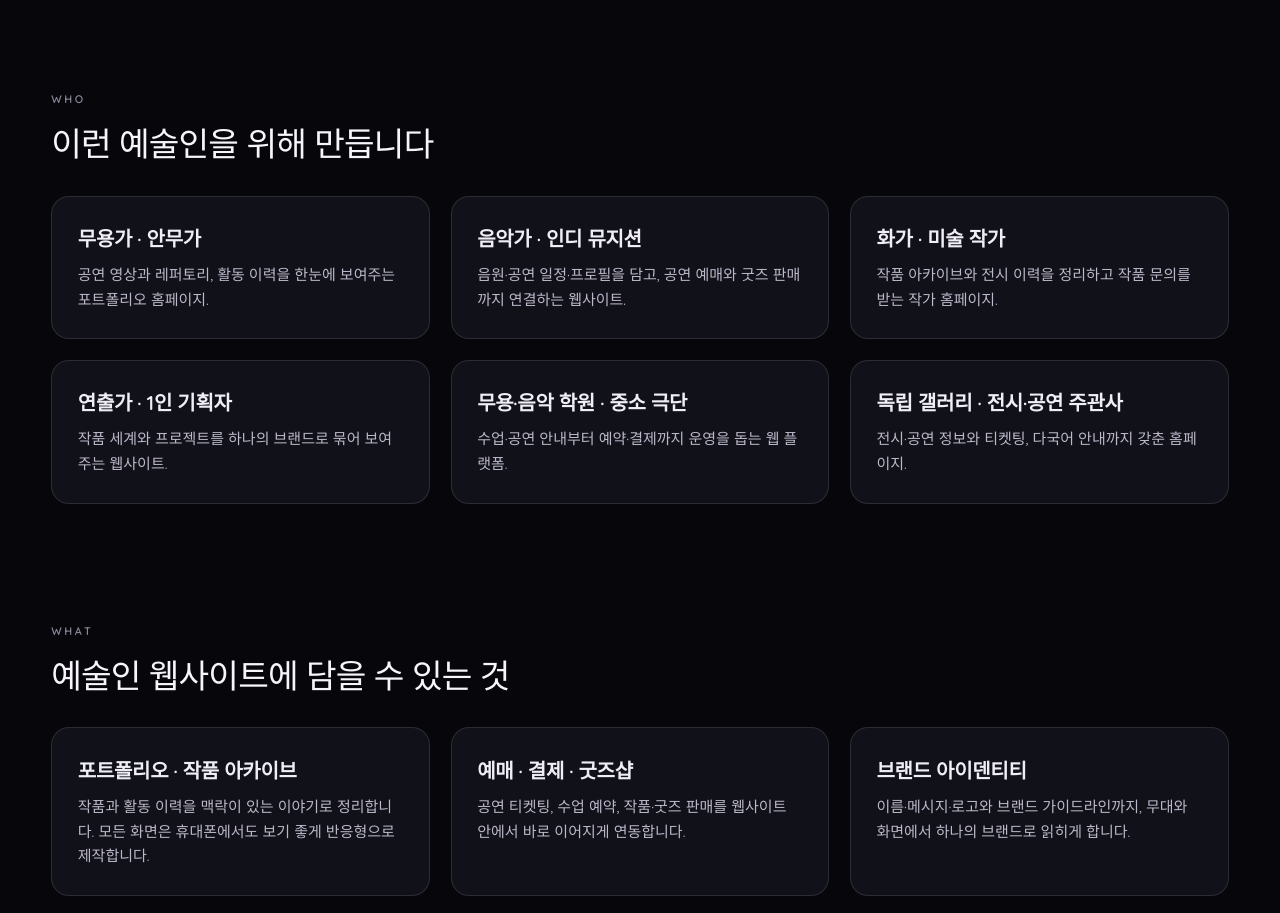
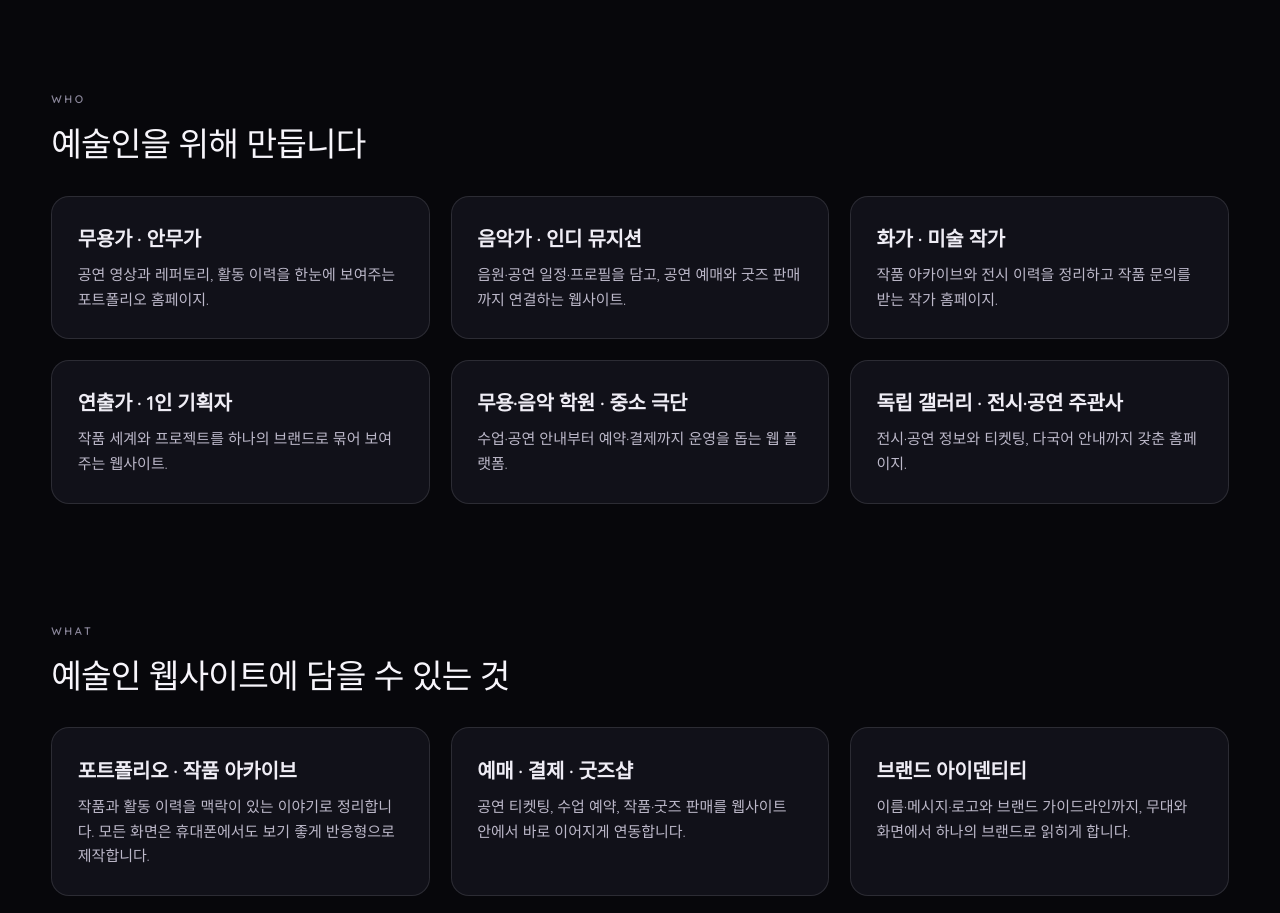
Before and after one commit to aceseojm/jmstudio, a plain HTML site: page artist-website.html in a window 1280 px wide. Shown: the part 1120-2033 px from the top of the page. Drawn offline with Linux system fonts and the light colour scheme; a web font is replaced by a local one.

Commit message:
Artist page: simplify Who heading
Co-Authored-By: Claude Opus 5.5 <noreply@anthropic.com>

```diff
--- a/artist-website.html
+++ b/artist-website.html
@@ -443,7 +443,7 @@ body[data-style="ribbon"] .a-steps li::before{width:fit-content}
 <section class="a-sec">
   <div class="wrap">
     <p class="eyebrow reveal">Who</p>
-    <h2 class="a-h2 reveal">이런 예술인을 위해 만듭니다</h2>
+    <h2 class="a-h2 reveal">예술인을 위해 만듭니다</h2>
     <div class="a-grid">
       <div class="a-card reveal"><h3>무용가 · 안무가</h3><p>공연 영상과 레퍼토리, 활동 이력을 한눈에 보여주는 포트폴리오 홈페이지.</p></div>
       <div class="a-card reveal" data-d="1"><h3>음악가 · 인디 뮤지션</h3><p>음원·공연 일정·프로필을 담고, 공연 예매와 굿즈 판매까지 연결하는 웹사이트.</p></div>
```
